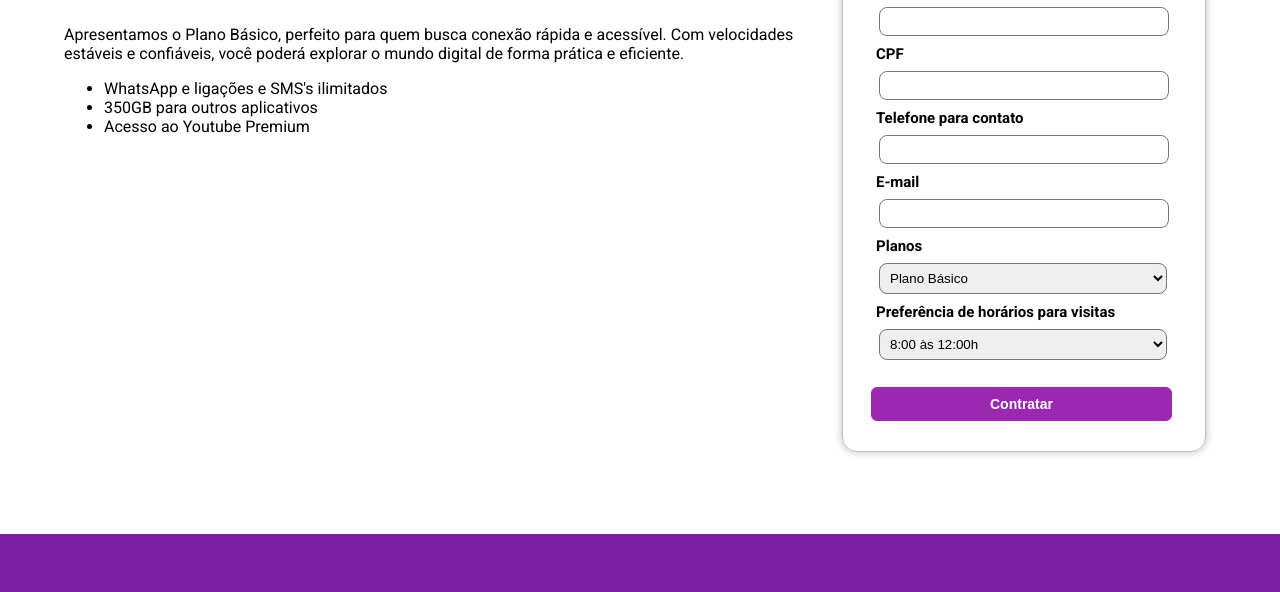
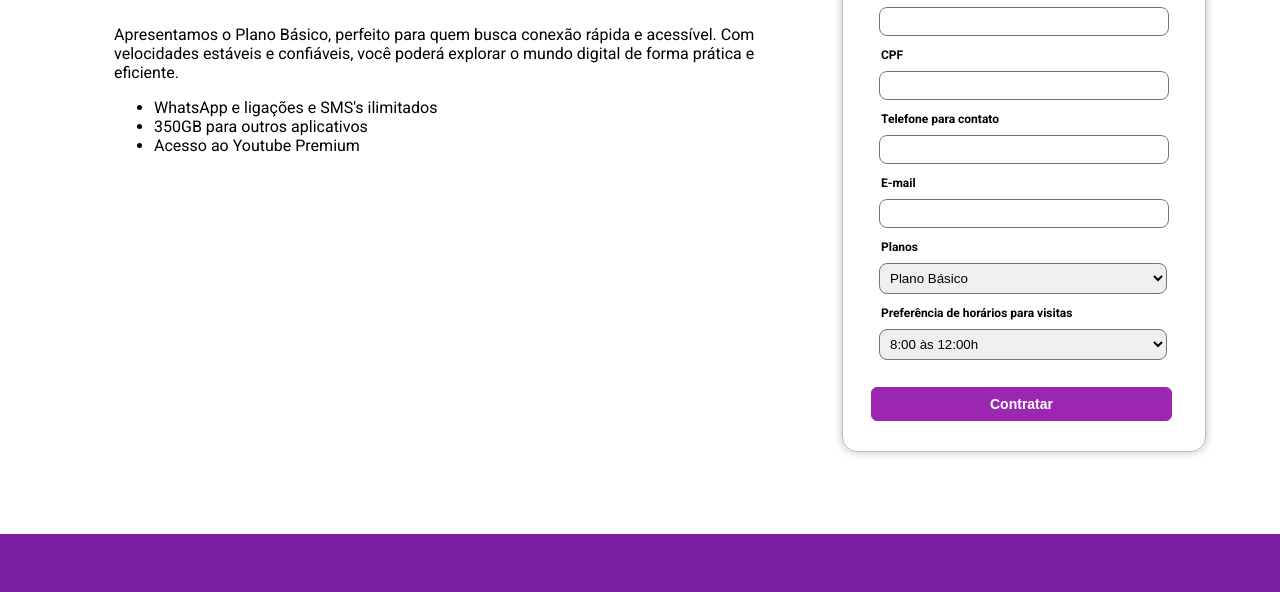
Before and after one commit to hitchhikerp/projeto-integrador-equipe-4, a plain HTML site: page plano-basico.html in a window 1280 px wide. Shown: the part 241-833 px from the top of the page. Drawn offline with Linux system fonts and the light colour scheme.

Commit message:
ajustando tamanhos, espaços e forms em outras páginas

```diff
--- a/style.css
+++ b/style.css
@@ -436,19 +436,16 @@ main form button:hover {
 
 .container-planos {
     display: flex;
-    min-height: 100%;
+    justify-content: space-around;
     width: 90%;
     height: 600px;
     margin: 0 auto;
     padding: 50px 0;
 }
 
-.container-planos .formulario label {
-    font-size: 15px;
-    width: 70%;
-    border-radius: 7px;
-    padding: 5px;
-    margin: 3px 0;
+.texto-plano {
+    width: 800px;
+    margin: 0 50px;
 }
 
 .texto-plano h2 {
```
